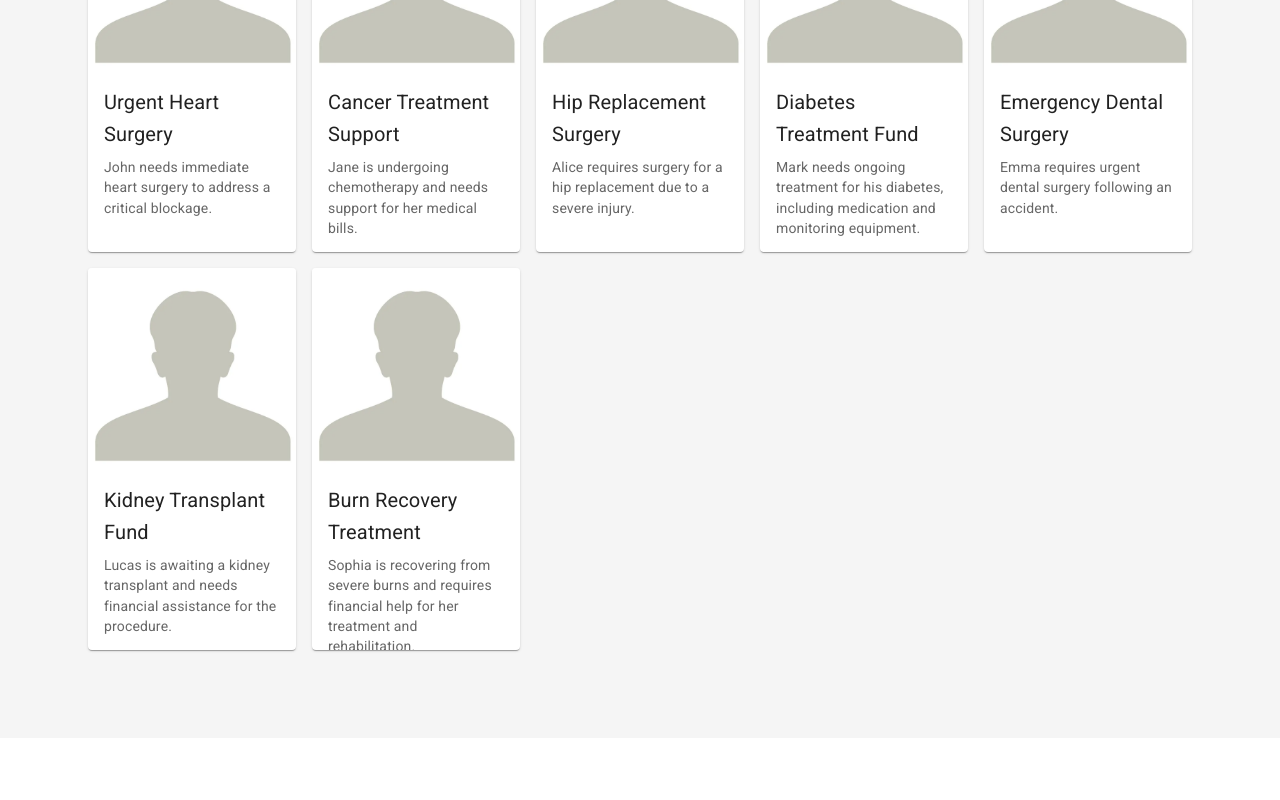
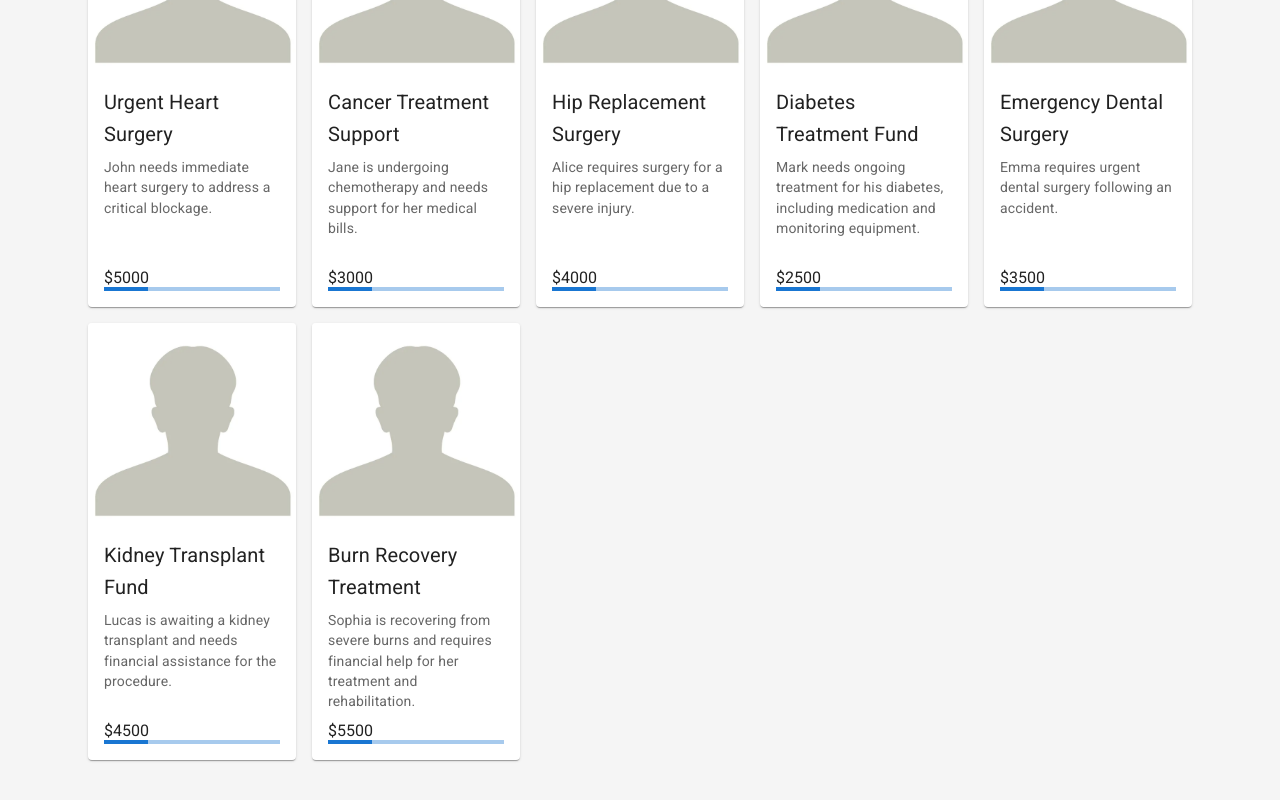
Before and after one commit to SuhailLoya/CareWallet, a React (Vite) app: page /Donate in a window 1280 px wide. Shown: the part 688-1488 px from the top of the page. Before the commit the page ends 1426 px from the top, so only its background shows below. Built offline with nearby package versions, Linux system fonts and the light colour scheme.

Commit message:
Adjusted PatientCard UI

```diff
--- a/src/Components/DonationList/PatientCard/PatientCard.jsx
+++ b/src/Components/DonationList/PatientCard/PatientCard.jsx
@@ -31,12 +31,11 @@ const PatientCard = (props) => {
           }}>
             {props.CrowdfundingDetails}
           </Typography>
-
-          <Box sx={{ width: '100%'}}>
-            ${props.FundsNeeded}
-            <LinearProgress variant="determinate" value={25}/>
-          </Box>
         </CardContent>
+        <Box sx={{padding: "1rem"}}>
+          ${props.FundsNeeded}
+          <LinearProgress variant="determinate" value={25} sx={{ padding: '0 1rem' }}/>
+        </Box>
       </CardActionArea>
     </Card>
     );
```
